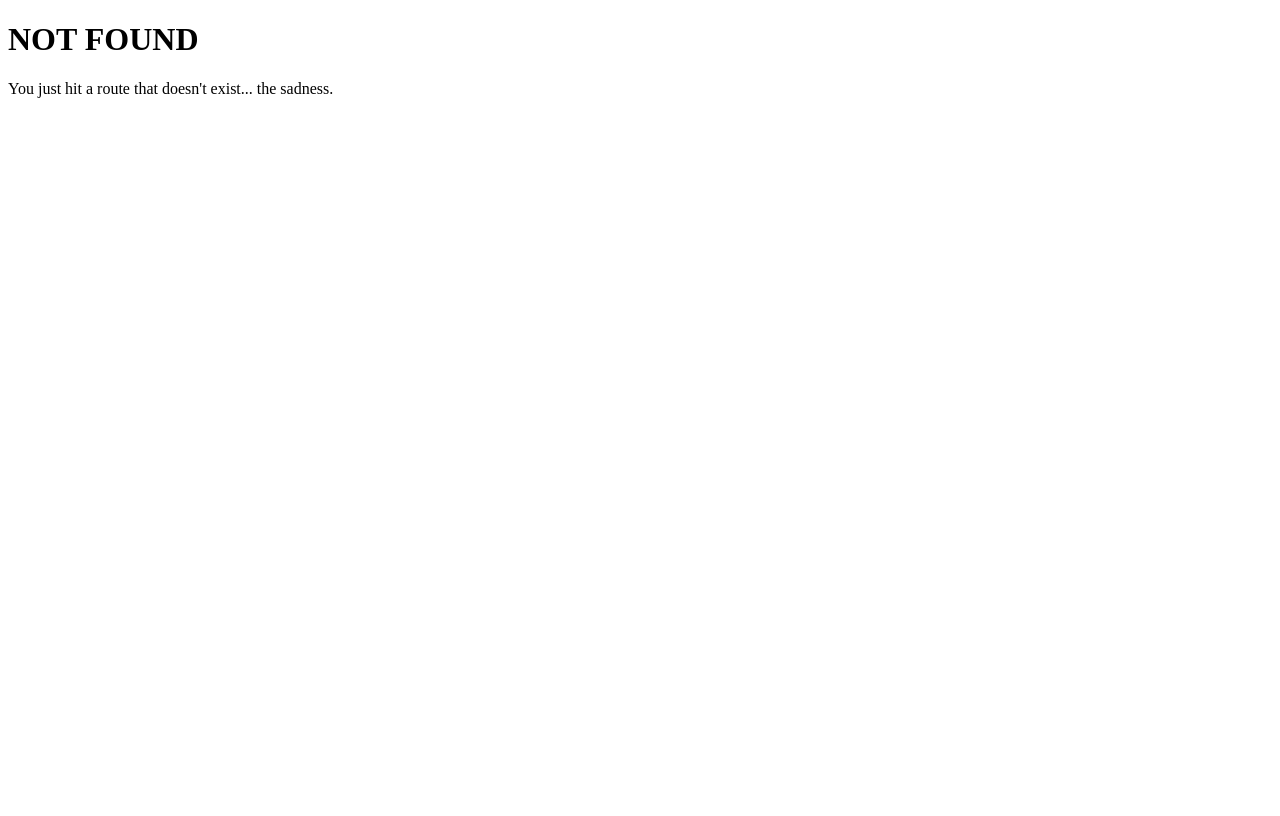
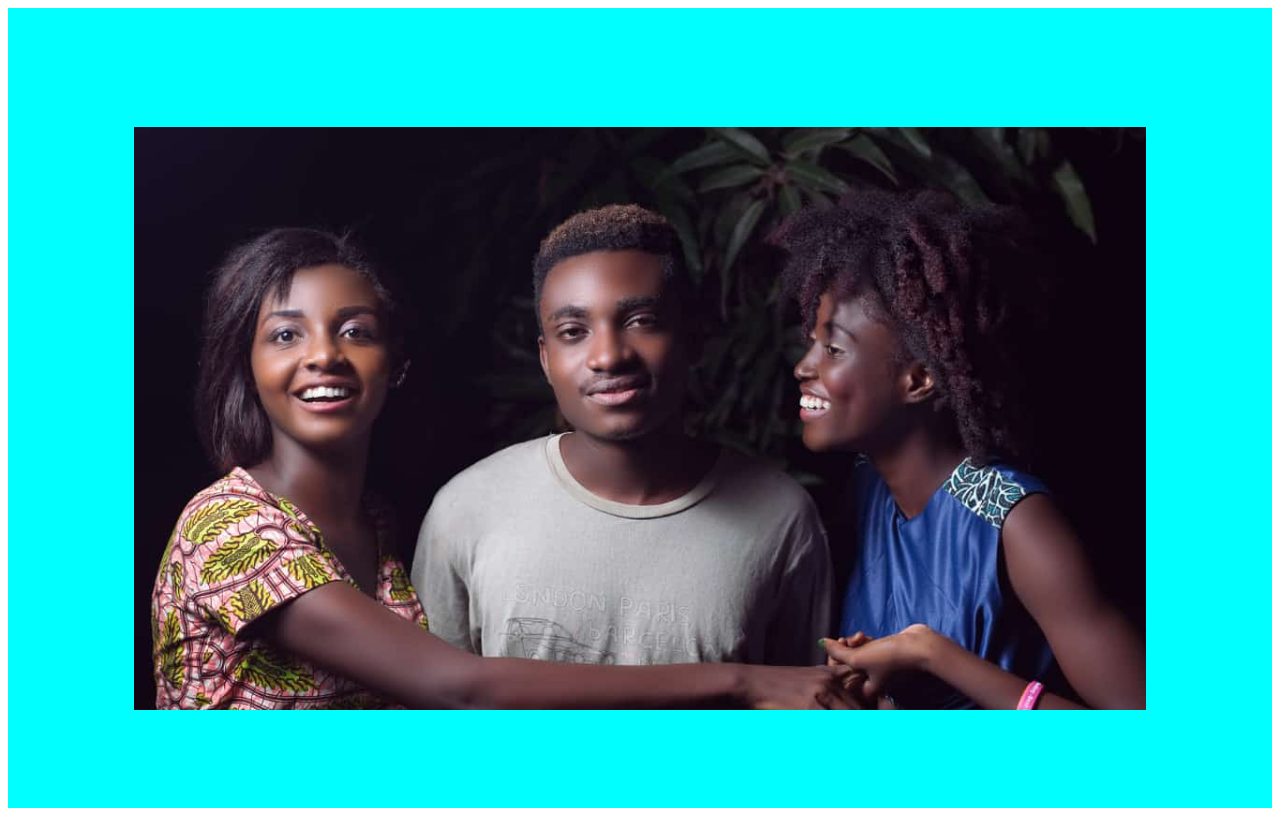
Before and after one commit to OrekuD/gatsby-fashion-portfolio, a Gatsby site: page /preview in a window 1280 px wide. Before the commit this address had no page. Built offline with nearby package versions, Linux system fonts and the light colour scheme; Gatsby itself is replaced by a stand-in of ours.

Commit message:
Fix image slider bug

```diff
--- a/src/components/about.js
+++ b/src/components/about.js
@@ -1,4 +1,4 @@
-import React, { useEffect, useRef } from "react"
+import React, { useEffect } from "react"
 import AboutStyles from "../styles/about.module.scss"
 import { useInView } from "react-intersection-observer"
 import { about } from "../data/about"
--- a/src/pages/index.js
+++ b/src/pages/index.js
@@ -2,7 +2,6 @@ import React, { useEffect } from "react"
 import Overlay from "../components/overlay"
 import Banner from "../components/banner"
 import gsap from "gsap"
-import Contact from "../components/contact"
 import About from "../components/about"
 import Layout from "../components/layout"
 
--- /dev/null
+++ b/src/pages/preview.js
@@ -0,0 +1,33 @@
+import React, { useEffect, useRef } from "react"
+import styles from "../styles/preview.module.scss"
+import gsap from "gsap"
+import { images } from "../data/images"
+
+const Preview = () => {
+  const divRef = useRef()
+
+  useEffect(() => {
+    const tl = gsap.timeline()
+
+    tl.from("#image", {
+      delay: 0.8,
+      duration: 0.8,
+      opacity: 0,
+    }).from("#image", {
+      duration: 0.8,
+      delay: -0.8,
+      y: 50,
+    })
+  }, [])
+  return (
+    <div className={styles.main} ref={divRef}>
+      {images.map(({ id, image }) => (
+        <div key={id} className={styles.container}>
+          <img src={image} alt="Sample" className={styles.image} id="image" />
+        </div>
+      ))}
+    </div>
+  )
+}
+
+export default Preview
--- /dev/null
+++ b/src/styles/preview.module.scss
@@ -0,0 +1,23 @@
+.main {
+  height: 100vh;
+  background-color: red;
+  display: grid;
+  grid-template-columns: repeat(8, 100%);
+  overflow-x: scroll;
+  scroll-snap-type: x mandatory;
+}
+
+.container {
+  height: 100%;
+  width: 100%;
+  display: flex;
+  align-items: center;
+  justify-content: center;
+  background-color: cyan;
+  scroll-snap-align: start;
+}
+
+.image {
+  max-width: 80%;
+  max-height: 80%;
+}
--- a/src/styles/showcase.module.scss
+++ b/src/styles/showcase.module.scss
@@ -1,6 +1,3 @@
-.main {
-}
-
 img {
   max-width: 90vw;
   max-height: 90vh;
```
Also changed, not shown: src/pages/showcase.js (+13 -9 lines).
